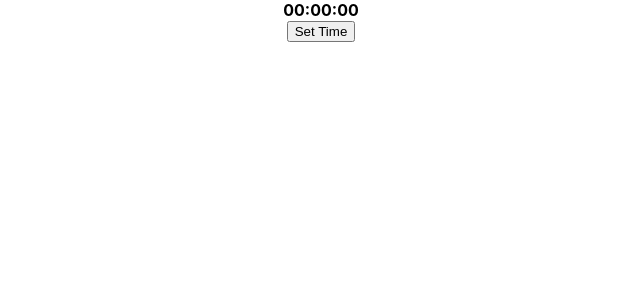
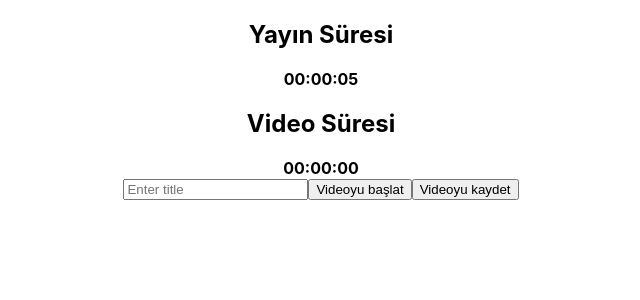
Before and after one commit to eraykrkpnr/hivez-moderator-tools, a React (Create React App) app: page / in a window 1280 px wide. Shown: the top 300 px of the page, without its empty margins (319-959 px from the left). Built offline with nearby package versions, Linux system fonts and the light colour scheme.

Commit message:
calsııyo

```diff
--- a/src/components/Countdown.js
+++ b/src/components/Countdown.js
@@ -1,39 +1,107 @@
 import React, { useState, useEffect, useRef } from "react";
 
 function Countdown() {
-  const [hours, setHours] = useState(0);
-  const [minutes, setMinutes] = useState(0);
-  const [seconds, setSeconds] = useState(0);
-  const startTimeRef = useRef(0); // Use useRef to store the start time
+  const [mainHours, setMainHours] = useState(0);
+  const [mainMinutes, setMainMinutes] = useState(0);
+  const [mainSeconds, setMainSeconds] = useState(0);
 
-  const setTime = () => {
-    startTimeRef.current = Date.now();
-    console.log(startTimeRef.current);
+  const [intervalHours, setIntervalHours] = useState(0);
+  const [intervalMinutes, setIntervalMinutes] = useState(0);
+  const [intervalSeconds, setIntervalSeconds] = useState(0);
+  const [intervalStartTime, setIntervalStartTime] = useState(null);
+
+  const [savedTimes, setSavedTimes] = useState([]);
+  const [title, setTitle] = useState("");
+
+  const mainTimerRef = useRef(Date.now());
+  const intervalTimerRef = useRef(null);
+
+  const startMainTimer = () => {
+    mainTimerRef.current = Date.now();
   };
 
-  const getTime = () => {
-    const time = Date.now() - startTimeRef.current;
-    console.log("asd");
-    if (startTimeRef.current !== 0) {
-      setHours(Math.floor((time / (1000 * 60 * 60)) % 24));
-      setMinutes(Math.floor((time / 1000 / 60) % 60));
-      setSeconds(Math.floor((time / 1000) % 60));
-      console.log(seconds);
-    }
+  const getMainTime = () => {
+    const timeElapsed = Date.now() - mainTimerRef.current;
+    setMainHours(Math.floor((timeElapsed / (1000 * 60 * 60)) % 24));
+    setMainMinutes(Math.floor((timeElapsed / 1000 / 60) % 60));
+    setMainSeconds(Math.floor((timeElapsed / 1000) % 60));
+  };
+
+  const startIntervalTimer = () => {
+    setIntervalStartTime(Date.now());
+    intervalTimerRef.current = setInterval(() => {
+      const intervalElapsed = Date.now() - intervalStartTime;
+      setIntervalHours(Math.floor((intervalElapsed / (1000 * 60 * 60)) % 24));
+      setIntervalMinutes(Math.floor((intervalElapsed / 1000 / 60) % 60));
+      setIntervalSeconds(Math.floor((intervalElapsed / 1000) % 60));
+    }, 1000);
+  };
+
+  const saveIntervalTime = () => {
+    if (!intervalStartTime) return;
+
+    clearInterval(intervalTimerRef.current);
+    const intervalEndTime = Date.now();
+
+    const mainStartTime = new Date(intervalStartTime - mainTimerRef.current);
+    const mainEndTime = new Date(intervalEndTime - mainTimerRef.current);
+
+    const formatTime = (date) =>
+      `${date.getUTCHours().toString().padStart(2, "0")}:${date
+        .getUTCMinutes()
+        .toString()
+        .padStart(2, "0")}:${date.getUTCSeconds().toString().padStart(2, "0")}`;
+
+    const start = formatTime(mainStartTime);
+    const end = formatTime(mainEndTime);
+
+    setSavedTimes([...savedTimes, { title, start, end }]);
+    setTitle("");
+    resetIntervalTimer();
+  };
+
+  const resetIntervalTimer = () => {
+    setIntervalHours(0);
+    setIntervalMinutes(0);
+    setIntervalSeconds(0);
+    setIntervalStartTime(null);
   };
 
   useEffect(() => {
-    const interval = setInterval(() => getTime(), 1000);
-    return () => clearInterval(interval);
+    startMainTimer();
+    const mainInterval = setInterval(() => getMainTime(), 1000);
+    return () => clearInterval(mainInterval);
   }, []);
 
   return (
     <div>
-      <b>{hours.toString().padStart(2, "0")}:</b>
-      <b>{minutes.toString().padStart(2, "0")}:</b>
-      <b>{seconds.toString().padStart(2, "0")}</b>
-      <br />
-      <button onClick={setTime}>Set Time</button>
+      <div>
+        <h2>Yayın Süresi</h2>
+        <b>{mainHours.toString().padStart(2, "0")}:</b>
+        <b>{mainMinutes.toString().padStart(2, "0")}:</b>
+        <b>{mainSeconds.toString().padStart(2, "0")}</b>
+      </div>
+      <div>
+        <h2>Video Süresi</h2>
+        <b>{intervalHours.toString().padStart(2, "0")}:</b>
+        <b>{intervalMinutes.toString().padStart(2, "0")}:</b>
+        <b>{intervalSeconds.toString().padStart(2, "0")}</b>
+      </div>
+      <input
+        type="text"
+        placeholder="Enter title"
+        value={title}
+        onChange={(e) => setTitle(e.target.value)}
+      />
+      <button onClick={startIntervalTimer}>Videoyu başlat</button>
+      <button onClick={saveIntervalTime}>Videoyu kaydet</button>
+      <ul>
+        {savedTimes.map((entry, index) => (
+          <li key={index}>
+            <b>{entry.title}</b>: {entry.start} - {entry.end}
+          </li>
+        ))}
+      </ul>
     </div>
   );
 }
```
